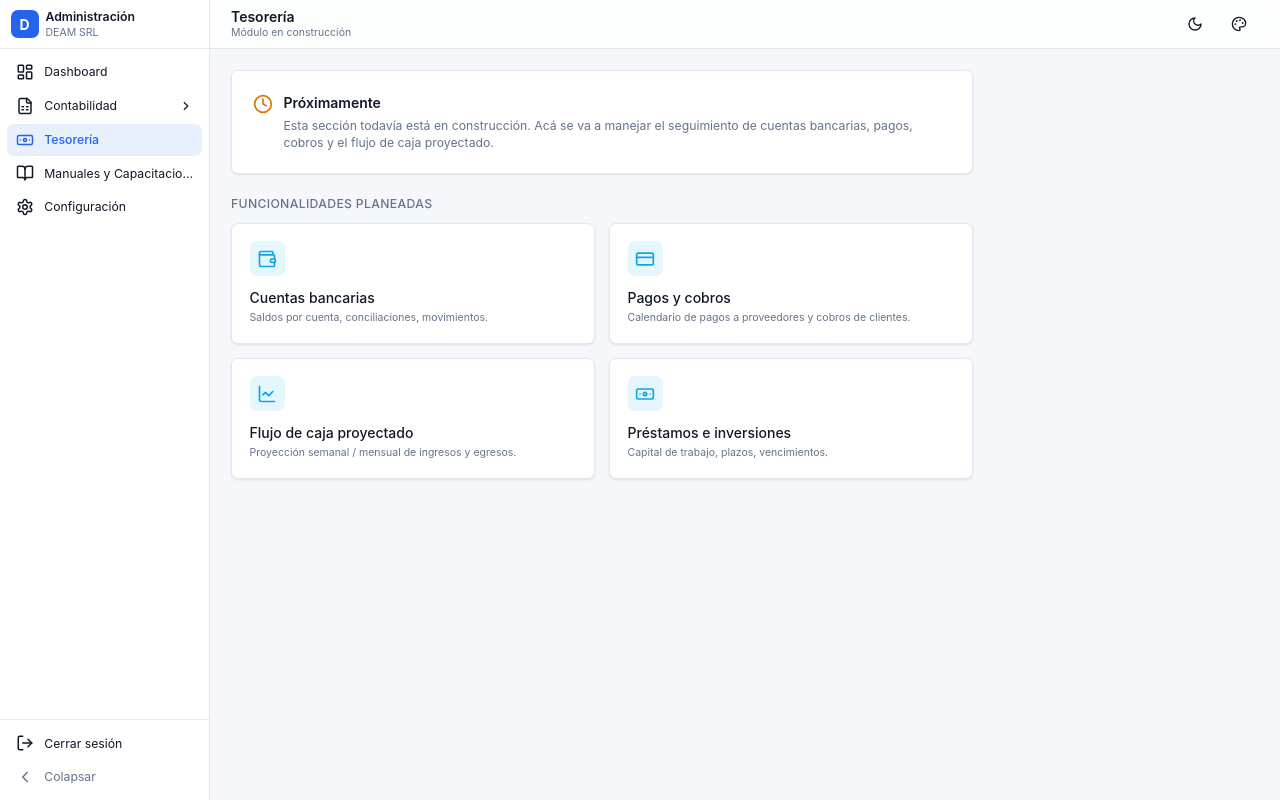
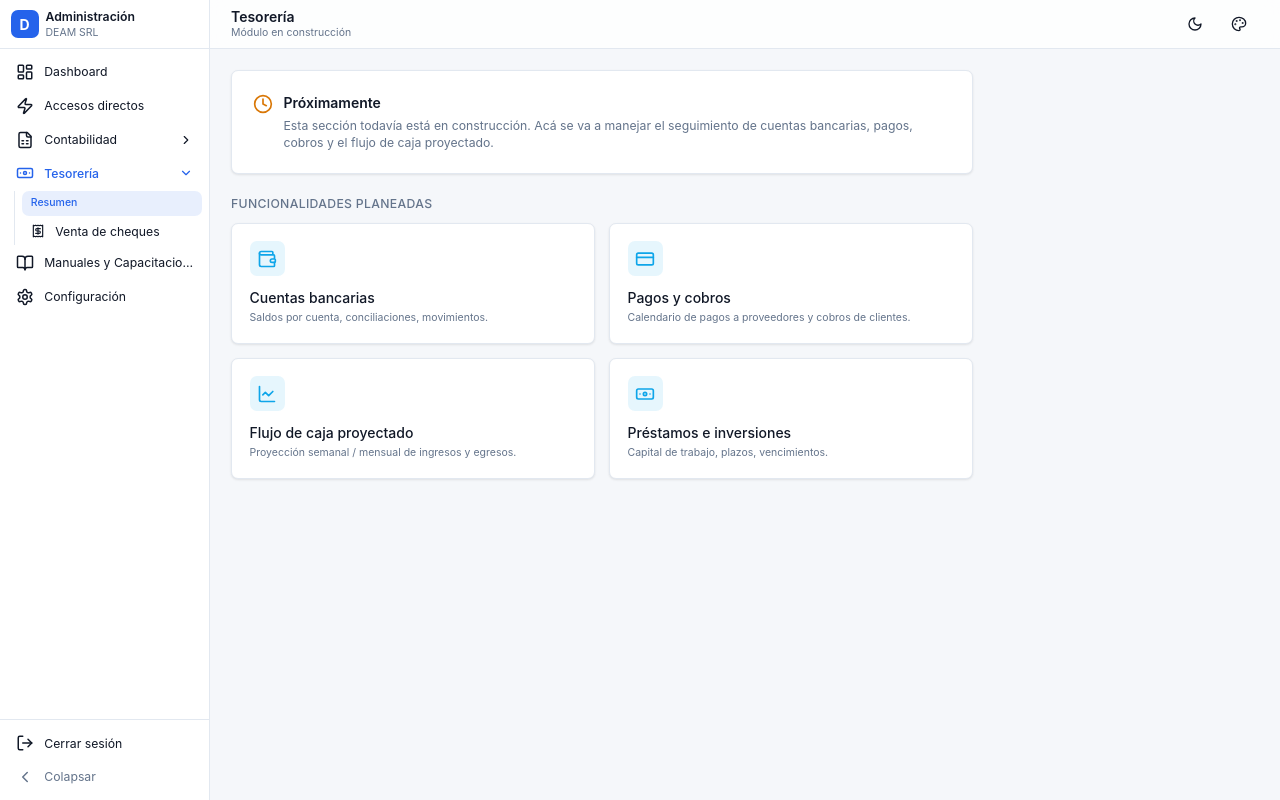
Before and after one commit to alejandrogomez-code/Administraci-n---DEAM, a Next.js app: page /tesoreria in a window 1280 px wide. Built offline with nearby package versions, Linux system fonts and the light colour scheme.

Commit message:
Update Sidebar.tsx

```diff
--- a/src/components/Sidebar.tsx
+++ b/src/components/Sidebar.tsx
@@ -6,6 +6,7 @@ import { useEffect, useState } from 'react';
 import {
   BookOpen, Building2, ChevronDown, ChevronLeft, ChevronRight,
   FileSpreadsheet, FileText, LayoutDashboard, LogOut, Settings, Wallet, Banknote,
+  Receipt, Zap,
 } from 'lucide-react';
 import { createClient } from '@/lib/supabase/client';
 
@@ -13,6 +14,7 @@ type Item = { href: string; label: string; icon: any; children?: Item[] };
 
 const items: Item[] = [
   { href: '/dashboard', label: 'Dashboard', icon: LayoutDashboard },
+  { href: '/accesos-directos', label: 'Accesos directos', icon: Zap },
   {
     href: '/contabilidad',
     label: 'Contabilidad',
@@ -22,7 +24,14 @@ const items: Item[] = [
       { href: '/contabilidad/iva',     label: 'Control de IVA',  icon: Wallet },
     ],
   },
-  { href: '/tesoreria', label: 'Tesorería', icon: Banknote },
+  {
+    href: '/tesoreria',
+    label: 'Tesorería',
+    icon: Banknote,
+    children: [
+      { href: '/tesoreria/venta-cheques', label: 'Venta de cheques', icon: Receipt },
+    ],
+  },
   { href: '/manuales',  label: 'Manuales y Capacitaciones', icon: BookOpen },
   { href: '/configuracion', label: 'Configuración', icon: Settings },
 ];
```
